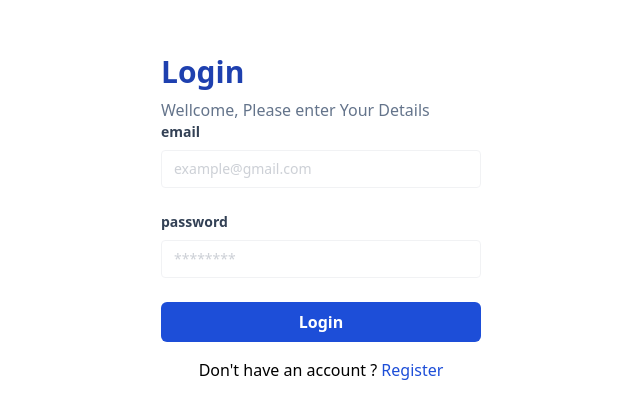
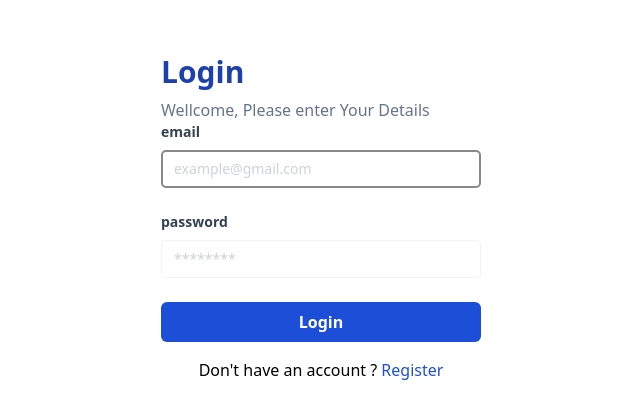
Before and after one commit to FathonyS073/react-journey-fathony, a React app: page /login in a window 1280 px wide. Shown: the part 174-592 px from the top of the page, without its empty margins (319-959 px from the left). Built offline with nearby package versions, Linux system fonts and the light colour scheme; the HTML template or start-up script is replaced by a standard one.

Commit message:
Use Reff : Manipulation DOM 2 (Focus Email Login)

```diff
--- a/src/Components/Elements/input/index.jsx
+++ b/src/Components/Elements/input/index.jsx
@@ -1,14 +1,17 @@
 import Label from "./label"
 import Input from "./input"
+import { forwardRef } from "react"
 
-const Inputform = (props) => {
+const Inputform = forwardRef(
+    (props, ref) => {
         const {label, type, name, placeholder,id} = props
         return (
             <div className="mb-6">
                 <Label htmlFor={name}>{label}</Label>
-            <Input name={name} type={type} placeholder={placeholder} id={name}/>
+                <Input name={name} type={type} placeholder={placeholder} id={name} ref={ref}/>
             </div>
         )
     }
+);
 
 export default Inputform
--- a/src/Components/Elements/input/input.jsx
+++ b/src/Components/Elements/input/input.jsx
@@ -1,4 +1,7 @@
-const Input = (props) => {
+import { forwardRef } from "react"
+
+const Input = forwardRef(
+    (props, ref) => {
         const {type, placeholder, name}=props;
         return (
             <input
@@ -7,11 +10,8 @@ const Input = (props) => {
             placeholder= {placeholder}
             name= {name}
             id={name}
+            ref={ref}
             />
-
-
-    )
-
-}
-
+        );
+    })
 export default Input
--- a/src/Components/fragments/FormLogin.jsx
+++ b/src/Components/fragments/FormLogin.jsx
@@ -1,3 +1,4 @@
+import { useEffect, useRef } from "react"
 import Button from "../Elements/Button"
 import Inputform from "../Elements/input"
 
@@ -8,9 +9,15 @@ const FormLogin = () => {
         localStorage.setItem("password", event.target.password.value)
         window.location.href = "/products"
     }
+
+    const emailRef = useRef(null);
+    useEffect(() => {
+        emailRef.current.focus()
+    },[])
+
     return (
         <form onSubmit={handlerLogin}>
-            <Inputform label="email" type="email" placeholder="example@gmail.com" name="email" />
+            <Inputform label="email" type="email" placeholder="example@gmail.com" name="email" ref={emailRef}/>
             <Inputform label="password" type="password" placeholder="********" name="password" />
             <Button classname="bg-blue-700 w-full" type="submit"> Login</Button>
         </form>
```
Lines whose indentation alone changed are shown as unchanged.
